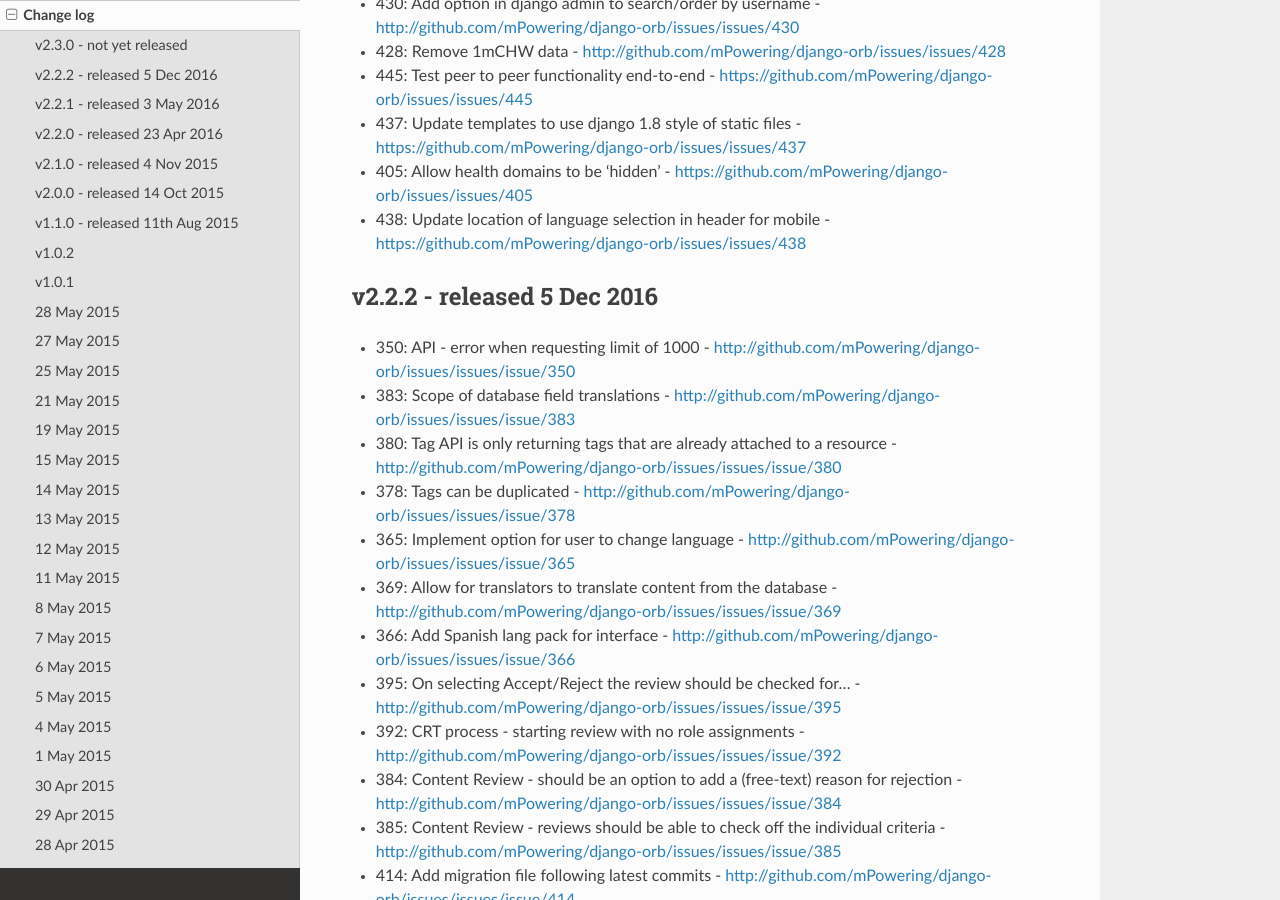
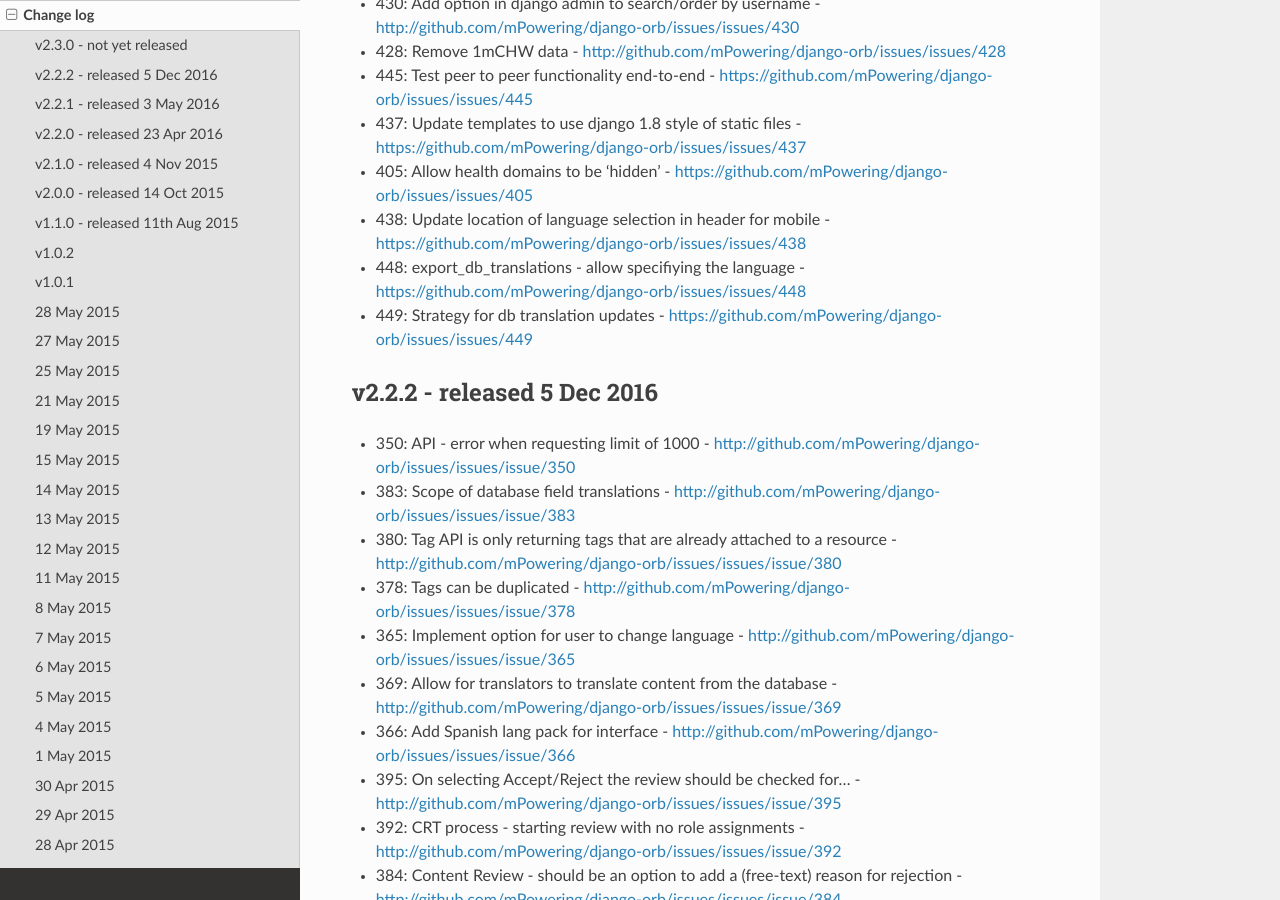
Before and after one commit to mPowering/django-orb, a Sphinx documentation site: the page built from docs/technical/changelog.rst, in a window 1280 px wide and 900 px high, scrolled down 344 px. Built offline with Sphinx 7.4.7 and the Read the Docs theme 2.0.0, drawn with Linux system fonts in a browser that asks for light colours.

Commit message:
update docs

```diff
--- /dev/null
+++ b/docs/manage/peers.rst
@@ -0,0 +1,2 @@
+ORB Peer Network
+===================
--- a/docs/technical/changelog.rst
+++ b/docs/technical/changelog.rst
@@ -14,6 +14,9 @@ v2.3.0 - not yet released
 * 437: Update templates to use django 1.8 style of static files - https://github.com/mPowering/django-orb/issues/issues/437
 * 405: Allow health domains to be 'hidden' - https://github.com/mPowering/django-orb/issues/issues/405
 * 438: Update location of language selection in header for mobile - https://github.com/mPowering/django-orb/issues/issues/438
+* 448: export_db_translations - allow specifiying the language - https://github.com/mPowering/django-orb/issues/issues/448
+* 449: Strategy for db translation updates - https://github.com/mPowering/django-orb/issues/issues/449
+
 
 v2.2.2 - released 5 Dec 2016
 ---------------------------------
```
Also changed, not shown: docs/manage/index.rst (+8 -0 lines), docs/technical/configuration.rst (+18 -0 lines), docs/manage/faqs.rst (line endings or trailing spaces).
